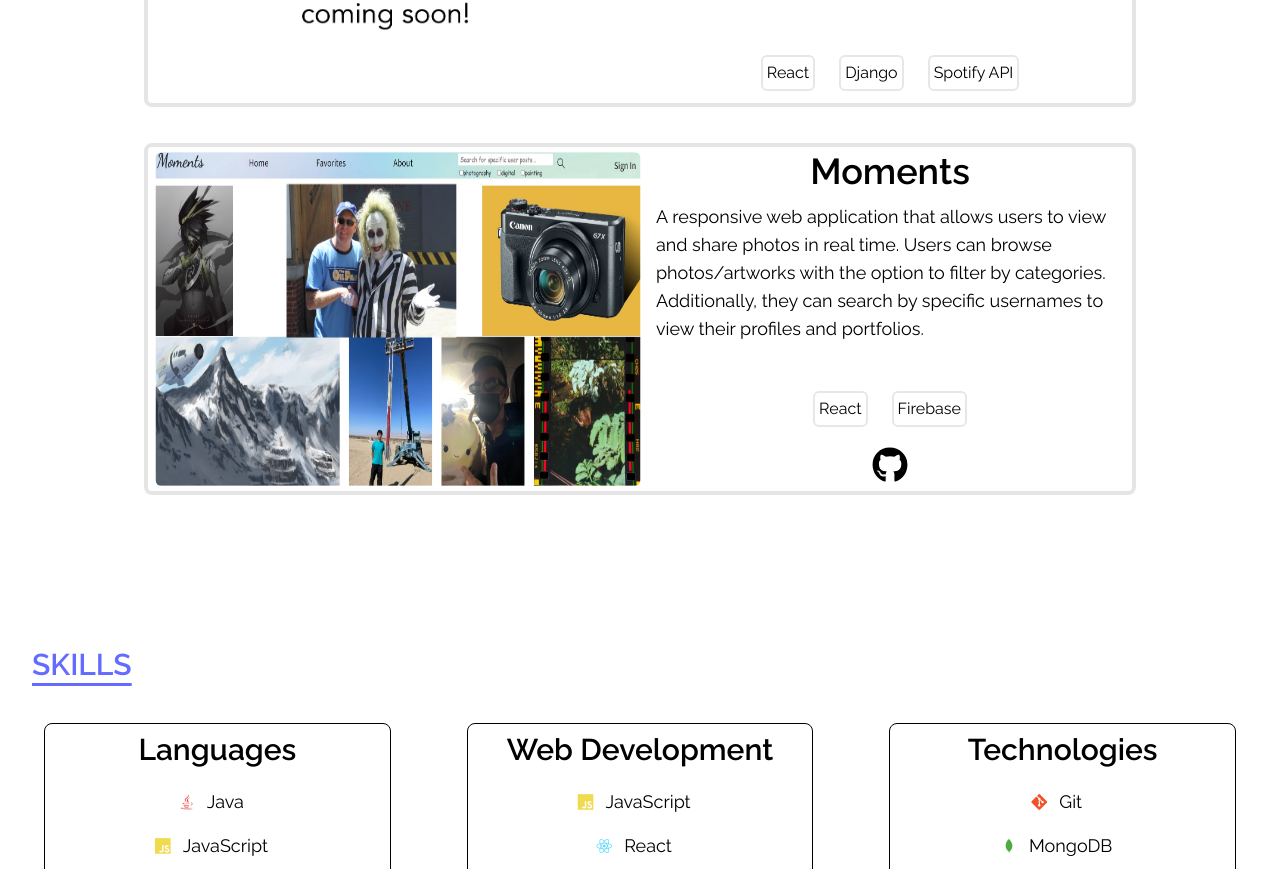
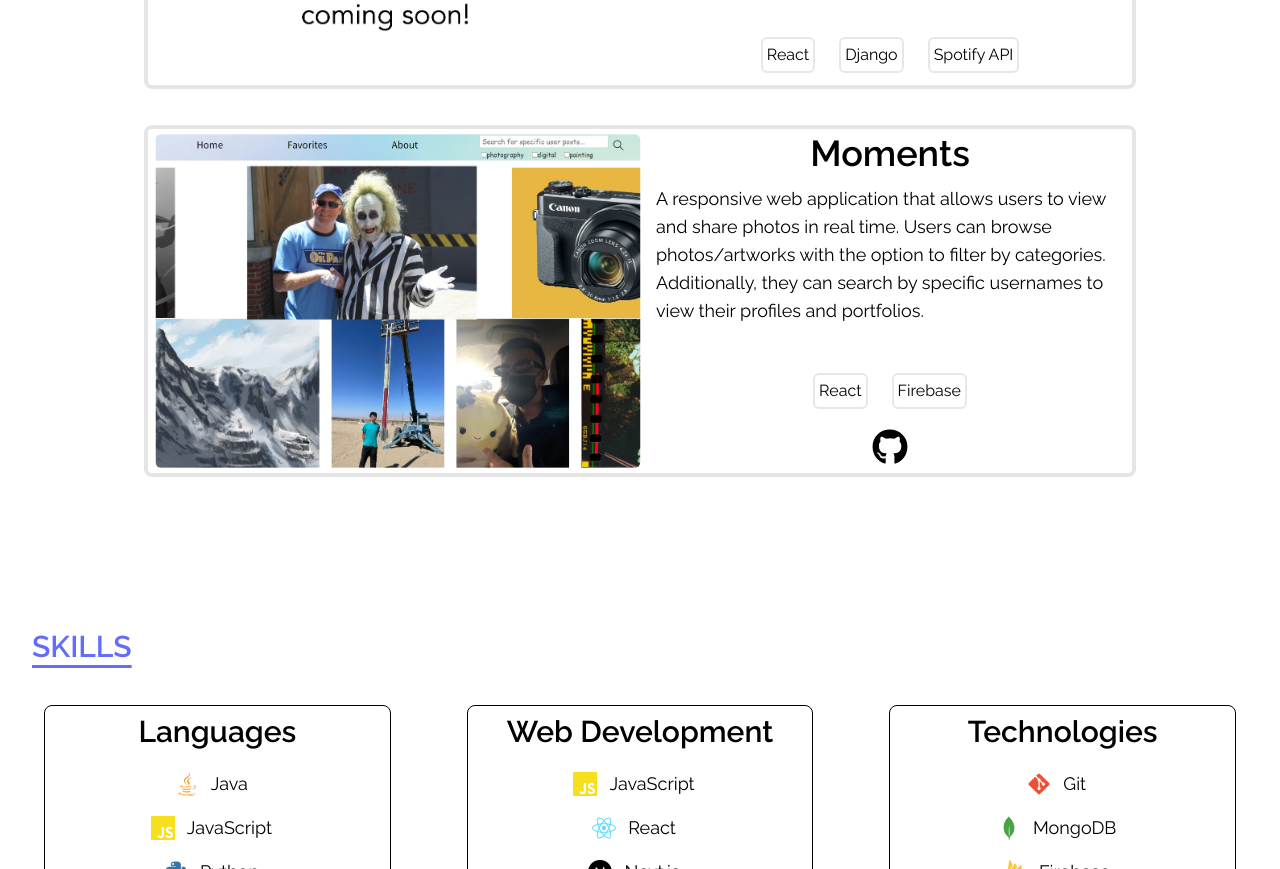
Before and after one commit to peijie36/peijie36.github.io, a React (Vite) app: page / in a window 1280 px wide. Shown: the part 1931-2800 px from the top of the page. Built offline with nearby package versions, Linux system fonts and the light colour scheme.

Commit message:
Improve portfolio performance and accessibility cleanup

```diff
--- a/index.html
+++ b/index.html
@@ -3,8 +3,10 @@
   <head>
     <meta charset="UTF-8" />
     <link rel="icon" type="image/png" href="peijie_avatar.png" />
-    <link rel="stylesheet" type='text/css' href="https://cdn.jsdelivr.net/gh/devicons/devicon@latest/devicon.min.css" />
     <meta name="viewport" content="width=device-width, initial-scale=1.0" />
+    <meta name="keywords" content="React, JavaScript, Tailwind, Vite" />
+    <meta name="description" content="Peijie Zheng's Portfolio Website" />
+    <meta name="author" content="Peijie Zheng" />
     <title>Peijie Zheng</title>
   </head>
   <body>
--- a/package.json
+++ b/package.json
@@ -15,10 +15,8 @@
         "prop-types": "^15.8.1",
         "react": "^18.2.0",
         "react-dom": "^18.2.0",
-        "react-helmet": "^6.1.0",
         "react-icons": "^4.11.0",
-        "react-scroll": "^1.8.9",
-        "uniqid": "^5.4.0"
+        "react-scroll": "^1.8.9"
     },
     "devDependencies": {
         "@types/node": "^20.8.2",
--- a/src/App.css
+++ b/src/App.css
@@ -1,46 +1,6 @@
-@tailwind base;
-@tailwind components;
-@tailwind utilities;
-
 #root {
   max-width: 1280px;
   margin: 0 auto;
   padding: 2rem;
   text-align: center;
 }
-
-.logo {
-  height: 6em;
-  padding: 1.5em;
-  will-change: filter;
-  transition: filter 300ms;
-}
-.logo:hover {
-  filter: drop-shadow(0 0 2em #646cffaa);
-}
-.logo.react:hover {
-  filter: drop-shadow(0 0 2em #61dafbaa);
-}
-
-@keyframes logo-spin {
-  from {
-    transform: rotate(0deg);
-  }
-  to {
-    transform: rotate(360deg);
-  }
-}
-
-@media (prefers-reduced-motion: no-preference) {
-  a:nth-of-type(2) .logo {
-    animation: logo-spin infinite 20s linear;
-  }
-}
-
-.card {
-  padding: 2em;
-}
-
-.read-the-docs {
-  color: #888;
-}
--- a/src/App.jsx
+++ b/src/App.jsx
@@ -3,18 +3,11 @@ import Home from "@/src/components/Home/Home";
 import Projects from "@/src/components/Projects/Projects";
 import Skills from "@/src/components/Skills/Skills";
 import Contact from "@/src/components/Contact/Contact";
-import { Helmet } from 'react-helmet';
 import "./App.css";
 
 const App = () => {
     return (
         <div>
-            <Helmet>
-                <meta charSet="utf-8" />
-                <meta name="keywords" content="React, JavaScript, Tailwind, Vite" />
-                <meta name="description" content="Peijie Zheng's Portfolio Website" />
-                <meta name="author" content="Peijie Zheng" />
-            </Helmet>
             <Navbar />
             <Home />
             <Projects />
--- a/src/Info.jsx
+++ b/src/Info.jsx
@@ -1,38 +1,52 @@
 import moments from "@/assets/moments.jpg";
 import placeholder from "@/assets/placeholder.jpg";
 import noaa from "@/assets/noaa.png";
-import ordersup from "@/assets/ordersup.png";
+import ordersup from "@/assets/ordersup.jpg";
+import { FaAws, FaCss3Alt, FaGitAlt, FaHtml5, FaJava, FaPython, FaReact } from "react-icons/fa";
+import {
+	SiDjango,
+	SiExpress,
+	SiFirebase,
+	SiGnubash,
+	SiJavascript,
+	SiMongodb,
+	SiNextdotjs,
+	SiSupabase,
+	SiTailwindcss,
+	SiVitest,
+} from "react-icons/si";
 
 const resumeLink =
 	"https://drive.google.com/file/d/1XP4VXQPocLhEYEiukjMLJO_Mx-sxEPZL/view?usp=sharing";
 
-const mailtoLink = "https://mail.google.com/mail/?view=cm&fs=1&tf=1&to=peijiezheng2001@gmail.com";
+const emailAddress = "peijiezheng2001@gmail.com";
+const mailtoLink = `mailto:${emailAddress}`;
 
 const languages = [
-	{ name: "Java", icon: <i className="devicon-java-plain colored"></i> },
-	{ name: "JavaScript", icon: <i className="devicon-javascript-plain colored"></i> },
-	{ name: "Python", icon: <i className="devicon-python-plain colored"></i> },
-	{ name: "HTML", icon: <i className="devicon-html5-plain colored"></i> },
-	{ name: "CSS", icon: <i className="devicon-css3-plain colored"></i> },
-	{ name: "Bash", icon: <i className="devicon-bash-plain colored"></i> },
+	{ name: "Java", Icon: FaJava, iconClass: "text-[#f89820]" },
+	{ name: "JavaScript", Icon: SiJavascript, iconClass: "text-[#f7df1e]" },
+	{ name: "Python", Icon: FaPython, iconClass: "text-[#3776ab]" },
+	{ name: "HTML", Icon: FaHtml5, iconClass: "text-[#e34f26]" },
+	{ name: "CSS", Icon: FaCss3Alt, iconClass: "text-[#1572b6]" },
+	{ name: "Bash", Icon: SiGnubash, iconClass: "text-[#4eaa25]" },
 ];
 
 const webDev = [
-	{ name: "JavaScript", icon: <i className="devicon-javascript-plain colored"></i> },
-	{ name: "React", icon: <i className="devicon-react-original colored"></i> },
-	{ name: "Next.js", icon: <i className="devicon-nextjs-plain colored"></i> },
-	{ name: "Express", icon: <i className="devicon-express-original colored"></i> },
-	{ name: "Django", icon: <i className="devicon-django-plain colored"></i> },
-	{ name: "Tailwind CSS", icon: <i className="devicon-tailwindcss-plain colored"></i> },
+	{ name: "JavaScript", Icon: SiJavascript, iconClass: "text-[#f7df1e]" },
+	{ name: "React", Icon: FaReact, iconClass: "text-[#61dafb]" },
+	{ name: "Next.js", Icon: SiNextdotjs, iconClass: "text-black" },
+	{ name: "Express", Icon: SiExpress, iconClass: "text-black" },
+	{ name: "Django", Icon: SiDjango, iconClass: "text-[#092e20]" },
+	{ name: "Tailwind CSS", Icon: SiTailwindcss, iconClass: "text-[#06b6d4]" },
 ];
 
 const techTools = [
-	{ name: "Git", icon: <i className="devicon-git-plain colored"></i> },
-	{ name: "MongoDB", icon: <i className="devicon-mongodb-plain colored"></i> },
-	{ name: "Firebase", icon: <i className="devicon-firebase-plain colored"></i> },
-	{ name: "AWS", icon: <i className="devicon-amazonwebservices-plain-wordmark colored"></i> },
-	{ name: "Supabase", icon: <i className="devicon-supabase-plain colored"></i> },
-	{ name: "Vitest", icon: <i className="devicon-vitest-plain colored"></i> },
+	{ name: "Git", Icon: FaGitAlt, iconClass: "text-[#f05032]" },
+	{ name: "MongoDB", Icon: SiMongodb, iconClass: "text-[#47a248]" },
+	{ name: "Firebase", Icon: SiFirebase, iconClass: "text-[#ffca28]" },
+	{ name: "AWS", Icon: FaAws, iconClass: "text-[#ff9900]" },
+	{ name: "Supabase", Icon: SiSupabase, iconClass: "text-[#3ecf8e]" },
+	{ name: "Vitest", Icon: SiVitest, iconClass: "text-[#6e9f18]" },
 ];
 
 const projects = [
@@ -67,4 +81,4 @@ const projects = [
 	},
 ];
 
-export { languages, projects, resumeLink, techTools, webDev, mailtoLink };
+export { emailAddress, languages, projects, resumeLink, techTools, webDev, mailtoLink };
--- a/src/components/Contact/Contact.jsx
+++ b/src/components/Contact/Contact.jsx
@@ -1,5 +1,5 @@
 import { AiOutlineMail } from "react-icons/ai";
-import { mailtoLink } from "@/src/Info";
+import { emailAddress, mailtoLink } from "@/src/Info";
 
 /**
  * Functional component representing the contact section.
@@ -15,16 +15,13 @@ const Contact = () => {
 			<h2 className="text-xl font-normal mb-3">
 				Feel free to reach out for inquiries, opportunities, or anything else
 			</h2>
-			<a href={mailtoLink} target="_blank" rel="noreferrer">
-				<button
-					className="text-lg font-semibold border-2 border-[#646cff] rounded-full py-2 px-5 hover:scale-105 hover:text-[#646cff] duration-100"
-					aria-label="Email me at peijie36@uw.edu"
-				>
-					<div className="flex flex-row items-start">
-						<AiOutlineMail size={22} className="m-1" />
-						peijiezheng2001@gmail.com
-					</div>
-				</button>
+			<a
+				href={mailtoLink}
+				className="inline-flex flex-row items-start text-lg font-semibold border-2 border-[#646cff] rounded-full py-2 px-5 hover:scale-105 hover:text-[#646cff] duration-100"
+				aria-label={`Email me at ${emailAddress}`}
+			>
+				<AiOutlineMail size={22} className="m-1" />
+				{emailAddress}
 			</a>
 		</section>
 	);
--- a/src/components/ProjectCard/ProjectCard.jsx
+++ b/src/components/ProjectCard/ProjectCard.jsx
@@ -1,4 +1,3 @@
-import uniqid from "uniqid";
 import PropTypes from "prop-types";
 import { FaGithub } from "react-icons/fa";
 
@@ -14,7 +13,11 @@ const ProjectCard = ( { project } ) => {
             <img
                 src={project.img}
                 alt={`cover photo for ${project.name}`}
-                className="scale-[.97] max-md:self-center max-sm:w-full max-w-[500px] rounded-md"
+                loading="lazy"
+                decoding="async"
+                width="500"
+                height="236"
+                className="aspect-[500/236] w-full scale-[.97] object-cover max-md:self-center max-sm:w-full max-w-[500px] rounded-md"
             />
             <div className="flex flex-col justify-between">
                 <h1 className="text-3xl sm:text-4xl font-semibold py-1">{project.name}</h1>
@@ -22,10 +25,10 @@ const ProjectCard = ( { project } ) => {
                 <div className="flex flex-col items-center">
                     <ul className="sm:mt-7 flex flex-row justify-center items-end">
                         {project.techStack.map((tech) => (
-                            <li key={uniqid()} className="m-3 p-1 border-2 rounded-md hover:-translate-y-2 duration-150">{tech}</li>
+                            <li key={`${project.name}-${tech}`} className="m-3 p-1 border-2 rounded-md hover:-translate-y-2 duration-150">{tech}</li>
                         ))}
                     </ul>
-                    {project.src && (<a href={project.src} target="_blank" rel="noopener noreferrer"className="self-center py-2">
+                    {project.src && (<a href={project.src} target="_blank" rel="noopener noreferrer" className="self-center py-2" aria-label={`${project.name} source code`}>
                         <FaGithub size={36} className="hover:scale-125 duration-[125ms]"/>
                     </a>)}
                 </div>
@@ -37,8 +40,8 @@ const ProjectCard = ( { project } ) => {
 ProjectCard.propTypes = {
     project: PropTypes.shape({
         name: PropTypes.string.isRequired,
-        img: PropTypes.any,
-        techStack: PropTypes.array.isRequired,
+        img: PropTypes.string.isRequired,
+        techStack: PropTypes.arrayOf(PropTypes.string).isRequired,
         description: PropTypes.string.isRequired,
         src: PropTypes.string,
     }).isRequired,
--- a/src/components/Skills/Skills.jsx
+++ b/src/components/Skills/Skills.jsx
@@ -50,7 +50,7 @@ const Skills = () => {
 const ListItem = ({ item }) => (
     <li className="list-item">
         <div className="item">
-            {item.icon}
+            <item.Icon aria-hidden="true" className={`text-2xl ${item.iconClass}`} />
             <span className="item-text">
                 {item.name}
             </span>
@@ -60,7 +60,8 @@ const ListItem = ({ item }) => (
 
 ListItem.propTypes = {
     item: PropTypes.shape({
-        icon: PropTypes.any.isRequired,
+        Icon: PropTypes.elementType.isRequired,
+        iconClass: PropTypes.string.isRequired,
         name: PropTypes.string.isRequired,
     }).isRequired,
 };
```
Also changed, not shown: src/components/Navbar/Navbar.jsx (+14 -9 lines), assets/ordersup.jpg (added), 1 other file (tests, documents, lock files or other folders).
